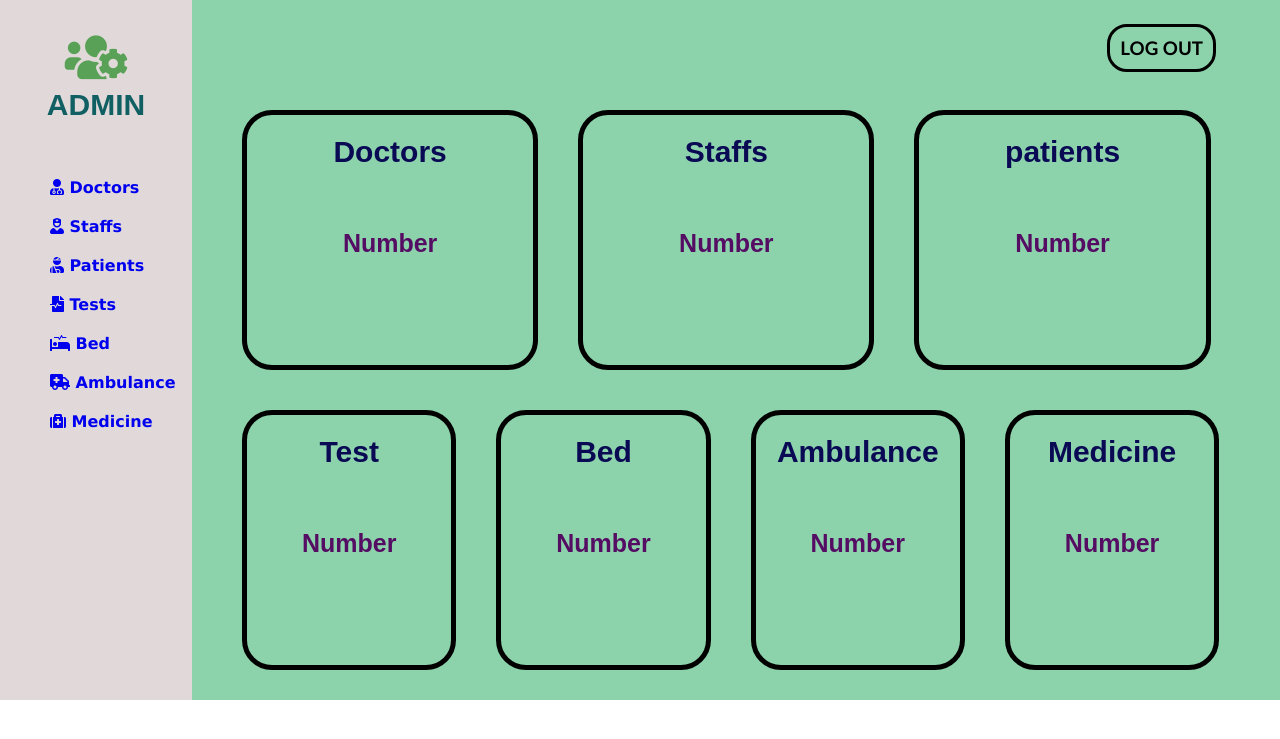
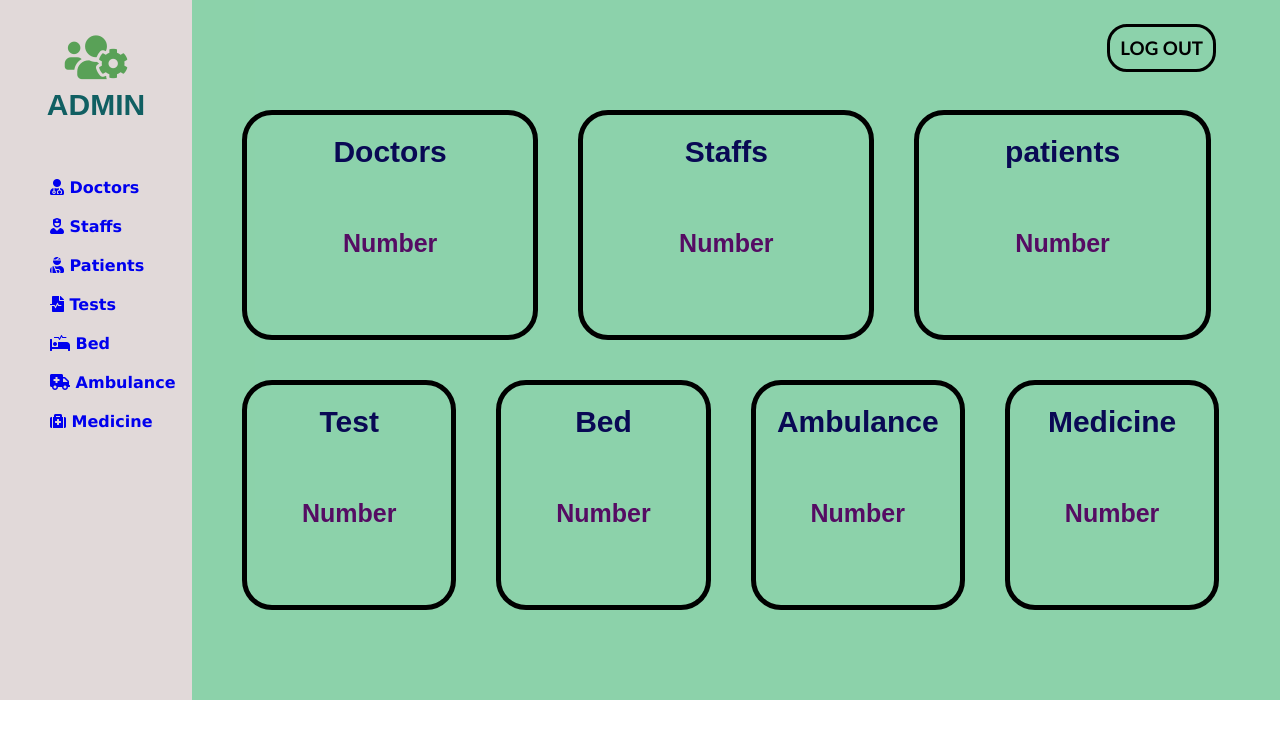
Before and after one commit to shakiliitju/JU-Medical-Management-System, a PHP site: page /php/home.php in a window 1280 px wide. Shown: the top 739 px of the page. Run offline with PHP 8.4, Linux system fonts and the light colour scheme; some web fonts are replaced.

Commit message:
card size udate

```diff
--- a/php/home.php
+++ b/php/home.php
@@ -90,7 +90,7 @@
         }
 
         .cardspecific {
-            height: 220px;
+            height: 190px;
             float: left;
             margin: 20px;
             border: solid black 5px;
```
